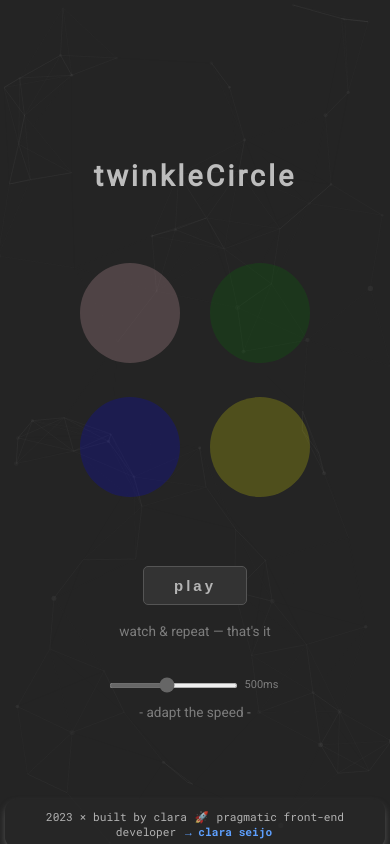
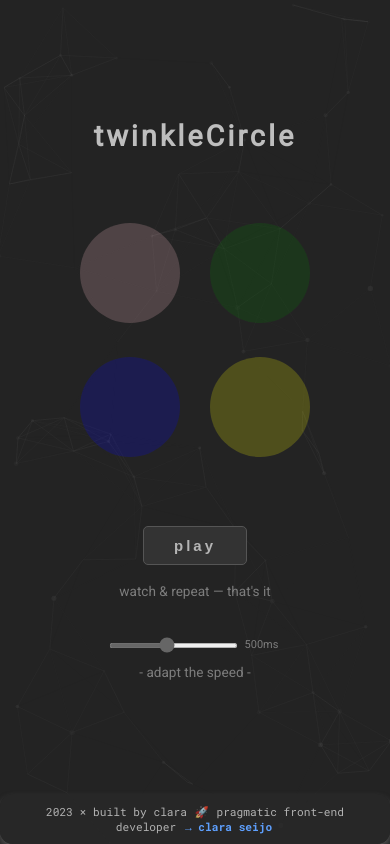
Before and after one commit to clasei/twinkle-circle, a React (Create React App) app: page / in a window 390 px wide. Built offline with nearby package versions, Linux system fonts and the light colour scheme.

Commit message:
responsive footer improved

```diff
--- a/src/App.css
+++ b/src/App.css
@@ -3,9 +3,10 @@
   text-align: center;
   background-color: none;
   display: flex;
-  height: 100vh;
+  height: 100%;
+  min-height: 100vh;
   width: 100%;
-  overflow-y: scroll;
+  overflow-y: auto;
   flex-direction: column;
   justify-content: center;
   align-items: center;
@@ -38,6 +39,6 @@
 @media only screen and (max-width: 768px) {
 
   .App {
-    height: 100vh;
+    height: 100%;
   }
 }
--- a/src/components/ControlPanel/ControlPanel.css
+++ b/src/components/ControlPanel/ControlPanel.css
@@ -1,5 +1,6 @@
 .control-panel {
     margin: 10px 0;
+    margin-bottom: 75px;
     font-size: 0.85em;
     color: #bebebe94;
     text-align: center;
@@ -43,10 +44,9 @@ input[type="range"] {
     padding: 0 5px;
 }
 
-
 @media only screen and (max-width: 768px) {
 
-.control-panel {
-    padding-bottom: 50px;
+    .control-panel {
+        margin-bottom: 100px;
     }
   }
--- a/src/components/Footer/Footer.css
+++ b/src/components/Footer/Footer.css
@@ -3,16 +3,16 @@
     color: rgba(194, 194, 194, 0.902);
     font-size: 0.7em;
     background-color: rgba(40, 40, 40, 0.7);
+    box-shadow: 0 4px 6px rgba(125, 125, 125, 0.5);
     padding: 10px 30px;
     width: 100%;
-    bottom: 0;
-    text-align: center;
-    box-shadow: 0 4px 6px rgba(125, 125, 125, 0.5);
-    box-sizing: border-box;
-    position: fixed;
     width: auto;
     margin-bottom: 5px;
     border-radius: 13px;
+    text-align: center;
+    box-sizing: border-box;
+    bottom: 0;
+    position: relative;
 }
 
 footer a {
@@ -36,15 +36,3 @@ footer span {
     margin-left: 1px;
     margin-right: 1px;
 }
-
-
-@media only screen and (max-width: 768px) {
-    body {
-        overflow-y: auto;
-    }
-
-    #footer {
-        bottom: 0;
-        position: relative;
-        margin: 5px;    }
-}
--- a/src/components/Header/Header.css
+++ b/src/components/Header/Header.css
@@ -1,4 +1,5 @@
 .header {
+    margin-top: 50px;
     margin-bottom: 20px;
     width: 100%;
     text-align: center;
@@ -16,7 +17,7 @@
 
 @media only screen and (max-width: 768px) {
 
-    .title {
-        padding-top: 150px;
+    .header {
+        margin-top: 100px;
     }
   }
--- a/src/index.css
+++ b/src/index.css
@@ -5,7 +5,7 @@ body, html {
   margin: 0;
   padding: 0;
   width: 100%;
-  height: 100vh;
+  height: 100%;
   overflow: auto;
   z-index: 0;
   position: relative;
```
